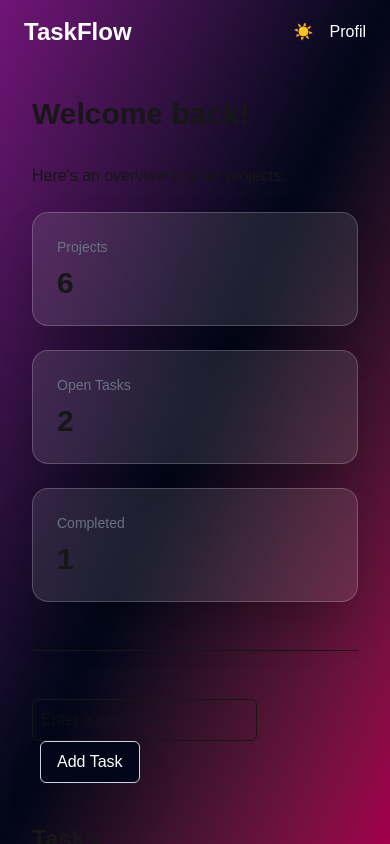
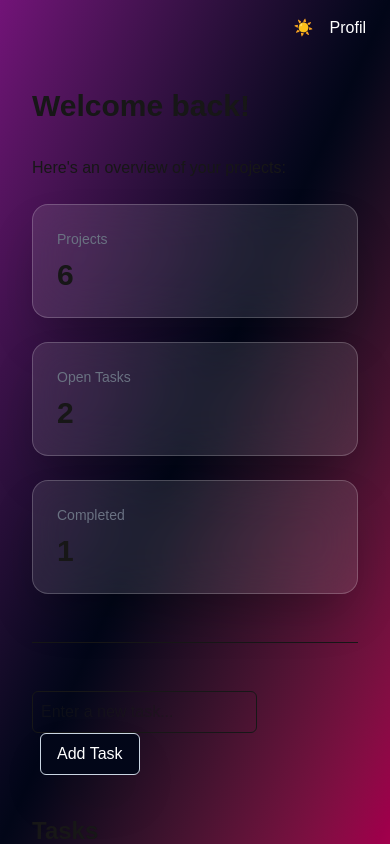
Before and after one commit to fannyullen/react-app, a Next.js app: page / in a window 390 px wide. Built offline with nearby package versions, Linux system fonts and the light colour scheme.

Commit message:
Media queries

```diff
--- a/app/components/Navbar/Navbar.tsx
+++ b/app/components/Navbar/Navbar.tsx
@@ -6,8 +6,8 @@ import { useTheme } from "@/app/src/hooks/useTheme";
 export default function Navbar() {
     const { theme, toggleTheme } = useTheme();
     return (
-        <nav className="flex items-center justify-between px-6 py-4 text-white">
-            <h1 className="text-2xl font-bold">
+        <nav className="flex items-center justify-end md:justify-between px-6 py-4 text-white">
+            <h1 className="hidden md:block text-2xl font-bold">
                 TaskFlow
             </h1>
             <div className="flex gap-4">
--- a/app/page.tsx
+++ b/app/page.tsx
@@ -64,7 +64,7 @@ export default function Home() {
   }
 
   return (
-    <main>
+    <main className="">
       <h1 className="mb-8 text-3xl font-bold">
         Welcome back!
       </h1>
```
